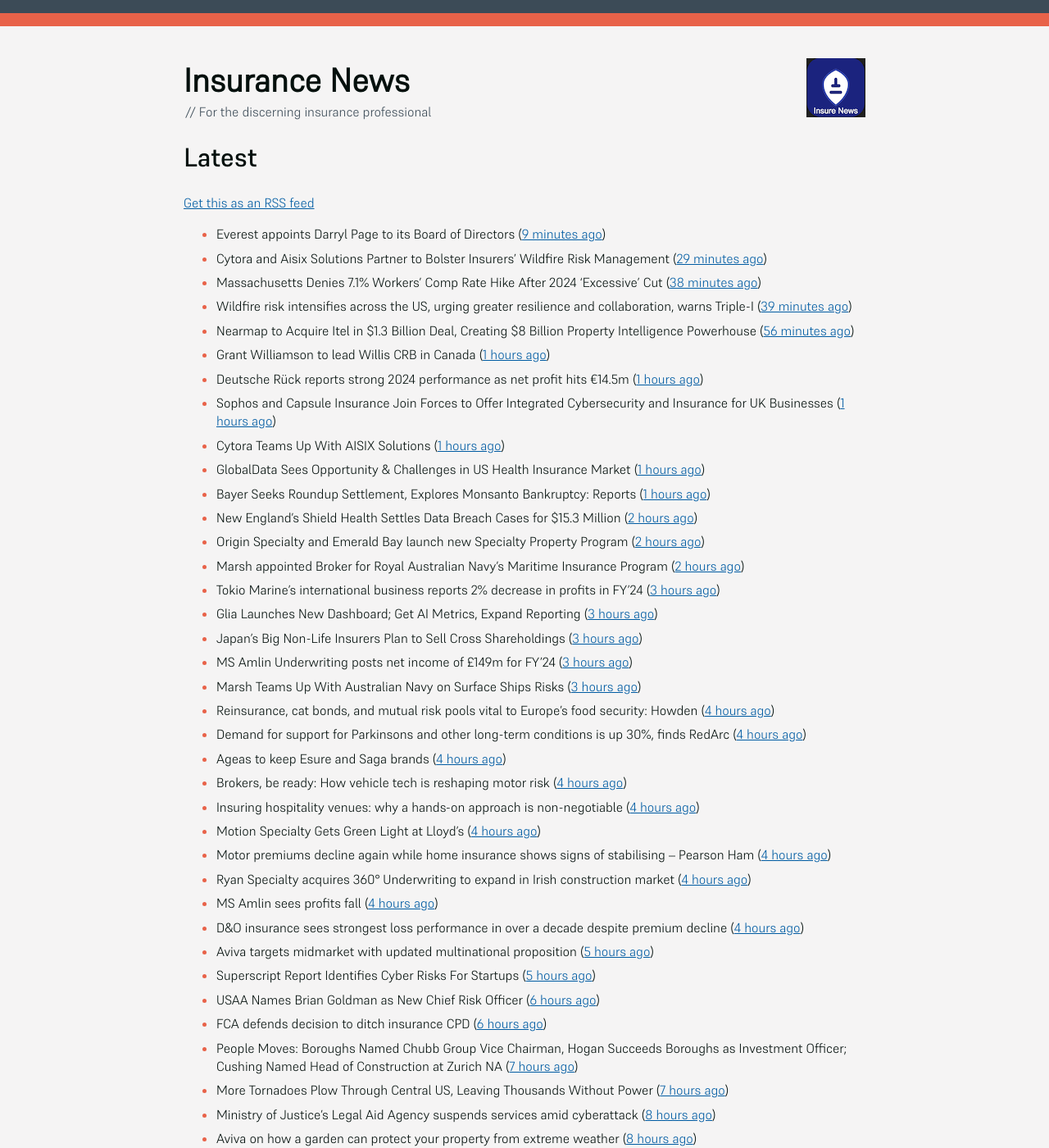
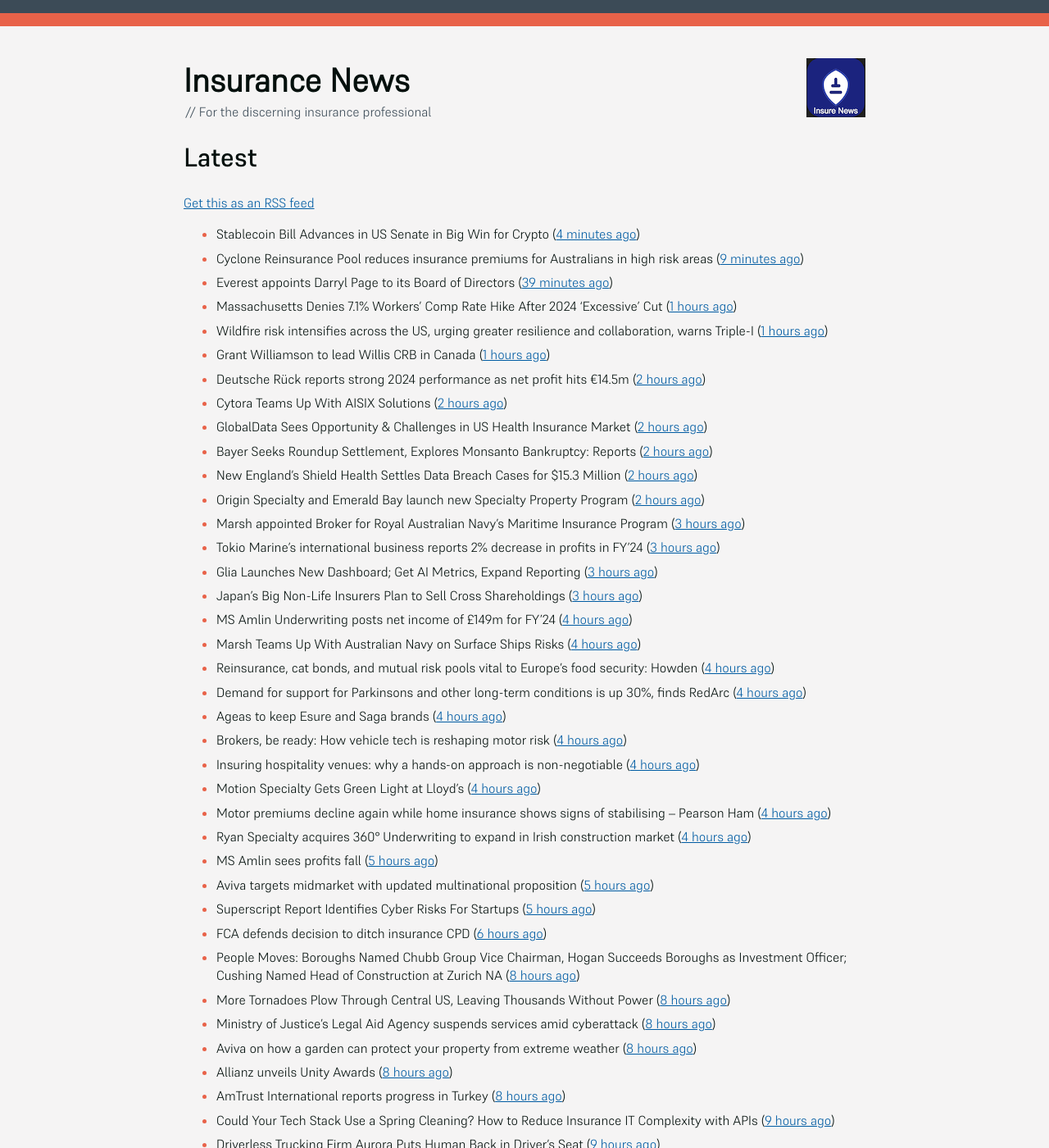
Before and after one commit to mat-0/feeds.thechels.uk, a Jekyll site: the page built from index.md, in a window 1280 px wide and 1400 px high. Shown: the whole window at 82% size. Built offline with Jekyll 4.4.1, drawn with Linux system fonts in a browser that asks for light colours; some of the changed text lies outside the part shown.

Commit message:
New Feed

```diff
--- a/index.md
+++ b/index.md
@@ -8,25 +8,24 @@ description: Latest Updates
 [Get this as an RSS feed](/feed.rss)
 
 <!-- news_marker starts -->
-- Everest appoints Darryl Page to its Board of Directors ([9 minutes ago](https://www.reinsurancene.ws/everest-appoints-darryl-page-to-its-board-of-directors/))
-- Cytora and Aisix Solutions Partner to Bolster Insurers’ Wildfire Risk Management ([29 minutes ago](https://www.insurtechinsights.com/cytora-and-aisix-solutions-partner-to-bolster-insurers-wildfire-risk-management/))
-- Massachusetts Denies 7.1% Workers’ Comp Rate Hike After 2024 ‘Excessive’ Cut ([38 minutes ago](https://www.insurancejournal.com/news/east/2025/05/20/824489.htm))
-- Wildfire risk intensifies across the US, urging greater resilience and collaboration, warns Triple-I ([39 minutes ago](https://www.reinsurancene.ws/wildfire-risk-intensifies-across-the-us-urging-greater-resilience-and-collaboration-warns-triple-i/))
-- Nearmap to Acquire Itel in $1.3 Billion Deal, Creating $8 Billion Property Intelligence Powerhouse ([56 minutes ago](https://www.insurtechinsights.com/nearmap-to-acquire-itel-in-1-3-billion-deal-creating-8-billion-property-intelligence-powerhouse/))
+- Stablecoin Bill Advances in US Senate in Big Win for Crypto ([4 minutes ago](https://www.insurancejournal.com/news/national/2025/05/20/824512.htm))
+- Cyclone Reinsurance Pool reduces insurance premiums for Australians in high risk areas ([9 minutes ago](https://www.reinsurancene.ws/cyclone-reinsurance-pool-reduces-insurance-premiums-for-australians-in-high-risk-areas/))
+- Everest appoints Darryl Page to its Board of Directors ([39 minutes ago](https://www.reinsurancene.ws/everest-appoints-darryl-page-to-its-board-of-directors/))
+- Massachusetts Denies 7.1% Workers’ Comp Rate Hike After 2024 ‘Excessive’ Cut ([1 hours ago](https://www.insurancejournal.com/news/east/2025/05/20/824489.htm))
+- Wildfire risk intensifies across the US, urging greater resilience and collaboration, warns Triple-I ([1 hours ago](https://www.reinsurancene.ws/wildfire-risk-intensifies-across-the-us-urging-greater-resilience-and-collaboration-warns-triple-i/))
 - Grant Williamson to lead Willis CRB in Canada ([1 hours ago](https://www.reinsurancene.ws/grant-williamson-to-lead-willis-crb-in-canada/))
-- Deutsche Rück reports strong 2024 performance as net profit hits €14.5m ([1 hours ago](https://www.reinsurancene.ws/deutsche-ruck-reports-strong-2024-performance-as-net-profit-hits-e14-5m/))
-- Sophos and Capsule Insurance Join Forces to Offer Integrated Cybersecurity and Insurance for UK Businesses ([1 hours ago](https://www.insurtechinsights.com/sophos-and-capsule-insurance-join-forces-to-offer-integrated-cybersecurity-and-insurance-for-uk-businesses/))
-- Cytora Teams Up With AISIX Solutions ([1 hours ago](https://insurance-edge.net/2025/05/20/cytora-teams-up-with-aisix-solutions/))
-- GlobalData Sees Opportunity & Challenges in US Health Insurance Market ([1 hours ago](https://insurance-edge.net/2025/05/20/globaldata-sees-opportunity-challenges-in-us-health-insurance-market/))
-- Bayer Seeks Roundup Settlement, Explores Monsanto Bankruptcy: Reports ([1 hours ago](https://www.insurancejournal.com/news/national/2025/05/20/824477.htm))
+- Deutsche Rück reports strong 2024 performance as net profit hits €14.5m ([2 hours ago](https://www.reinsurancene.ws/deutsche-ruck-reports-strong-2024-performance-as-net-profit-hits-e14-5m/))
+- Cytora Teams Up With AISIX Solutions ([2 hours ago](https://insurance-edge.net/2025/05/20/cytora-teams-up-with-aisix-solutions/))
+- GlobalData Sees Opportunity & Challenges in US Health Insurance Market ([2 hours ago](https://insurance-edge.net/2025/05/20/globaldata-sees-opportunity-challenges-in-us-health-insurance-market/))
+- Bayer Seeks Roundup Settlement, Explores Monsanto Bankruptcy: Reports ([2 hours ago](https://www.insurancejournal.com/news/national/2025/05/20/824477.htm))
 - New England’s Shield Health Settles Data Breach Cases for $15.3 Million ([2 hours ago](https://www.insurancejournal.com/news/east/2025/05/20/824475.htm))
 - Origin Specialty and Emerald Bay launch new Specialty Property Program ([2 hours ago](https://www.reinsurancene.ws/origin-specialty-and-emerald-bay-launch-new-specialty-property-program/))
-- Marsh appointed Broker for Royal Australian Navy’s Maritime Insurance Program ([2 hours ago](https://www.reinsurancene.ws/marsh-appointed-broker-for-royal-australian-navys-maritime-insurance-program/))
+- Marsh appointed Broker for Royal Australian Navy’s Maritime Insurance Program ([3 hours ago](https://www.reinsurancene.ws/marsh-appointed-broker-for-royal-australian-navys-maritime-insurance-program/))
 - Tokio Marine’s international business reports 2% decrease in profits in FY’24 ([3 hours ago](https://www.reinsurancene.ws/tokio-marines-international-business-reports-2-decrease-in-profits-in-fy24/))
 - Glia Launches New Dashboard; Get AI Metrics, Expand Reporting ([3 hours ago](https://insurance-edge.net/2025/05/20/glia-launches-new-dashboard-get-ai-metrics-expand-reporting/))
 - Japan’s Big Non-Life Insurers Plan to Sell Cross Shareholdings ([3 hours ago](https://www.insurancejournal.com/news/international/2025/05/20/824468.htm))
-- MS Amlin Underwriting posts net income of £149m for FY’24 ([3 hours ago](https://www.reinsurancene.ws/ms-amlin-underwriting-posts-net-income-of-149m-for-fy24/))
-- Marsh Teams Up With Australian Navy on Surface Ships Risks ([3 hours ago](https://insurance-edge.net/2025/05/20/marsh-teams-up-with-australian-navy-on-surface-ships-risks/))
+- MS Amlin Underwriting posts net income of £149m for FY’24 ([4 hours ago](https://www.reinsurancene.ws/ms-amlin-underwriting-posts-net-income-of-149m-for-fy24/))
+- Marsh Teams Up With Australian Navy on Surface Ships Risks ([4 hours ago](https://insurance-edge.net/2025/05/20/marsh-teams-up-with-australian-navy-on-surface-ships-risks/))
 - Reinsurance, cat bonds, and mutual risk pools vital to Europe’s food security: Howden ([4 hours ago](https://www.reinsurancene.ws/reinsurance-cat-bonds-and-mutual-risk-pools-vital-to-europes-food-security-howden/))
 - Demand for support for Parkinsons and other long-term conditions is up 30%, finds RedArc ([4 hours ago](https://ifamagazine.com/demand-for-support-for-parkinsons-and-other-long-term-conditions-is-up-30-finds-redarc/))
 - Ageas to keep Esure and Saga brands ([4 hours ago](https://www.postonline.co.uk/news/7957788/ageas-to-keep-esure-and-saga-brands))
@@ -35,48 +34,42 @@ description: Latest Updates
 - Motion Specialty Gets Green Light at Lloyd’s ([4 hours ago](https://insurance-edge.net/2025/05/20/motion-specialty-gets-green-light-at-lloyds/))
 - Motor premiums decline again while home insurance shows signs of stabilising – Pearson Ham ([4 hours ago](https://www.insurancebusinessmag.com/uk/news/auto-motor/motor-premiums-decline-again-while-home-insurance-shows-signs-of-stabilising--pearson-ham-536267.aspx))
 - Ryan Specialty acquires 360° Underwriting to expand in Irish construction market ([4 hours ago](https://www.insurancebusinessmag.com/uk/news/breaking-news/ryan-specialty-acquires-360-underwriting-to-expand-in-irish-construction-market-536266.aspx))
-- MS Amlin sees profits fall ([4 hours ago](https://www.insurancebusinessmag.com/uk/news/breaking-news/ms-amlin-sees-profits-fall-536259.aspx))
-- D&O insurance sees strongest loss performance in over a decade despite premium decline ([4 hours ago](https://www.reinsurancene.ws/do-insurance-sees-strongest-loss-performance-in-over-a-decade-despite-premium-decline/))
+- MS Amlin sees profits fall ([5 hours ago](https://www.insurancebusinessmag.com/uk/news/breaking-news/ms-amlin-sees-profits-fall-536259.aspx))
 - Aviva targets midmarket with updated multinational proposition ([5 hours ago](https://www.postonline.co.uk/broker/7957787/aviva-targets-midmarket-with-updated-multinational-proposition))
 - Superscript Report Identifies Cyber Risks For Startups ([5 hours ago](https://insurance-edge.net/2025/05/20/superscript-report-identifies-cyber-risks-for-startups/))
-- USAA Names Brian Goldman as New Chief Risk Officer ([6 hours ago](https://www.insurtechinsights.com/usaa-names-brian-goldman-as-new-chief-risk-officer/))
 - FCA defends decision to ditch insurance CPD ([6 hours ago](https://www.postonline.co.uk/news/7957780/fca-defends-decision-to-ditch-insurance-cpd))
-- People Moves: Boroughs Named Chubb Group Vice Chairman, Hogan Succeeds Boroughs as Investment Officer; Cushing Named Head of Construction at Zurich NA ([7 hours ago](https://www.insurancejournal.com/news/national/2025/05/20/824390.htm))
-- More Tornadoes Plow Through Central US, Leaving Thousands Without Power ([7 hours ago](https://www.insurancejournal.com/news/southeast/2025/05/20/824450.htm))
+- People Moves: Boroughs Named Chubb Group Vice Chairman, Hogan Succeeds Boroughs as Investment Officer; Cushing Named Head of Construction at Zurich NA ([8 hours ago](https://www.insurancejournal.com/news/national/2025/05/20/824390.htm))
+- More Tornadoes Plow Through Central US, Leaving Thousands Without Power ([8 hours ago](https://www.insurancejournal.com/news/southeast/2025/05/20/824450.htm))
 - Ministry of Justice's Legal Aid Agency suspends services amid cyberattack ([8 hours ago](https://www.insurancebusinessmag.com/uk/news/cyber/ministry-of-justices-legal-aid-agency-suspends-services-amid-cyberattack-536241.aspx))
 - Aviva on how a garden can protect your property from extreme weather ([8 hours ago](https://www.insurancebusinessmag.com/uk/news/property-insurance/aviva-on-how-a-garden-can-protect-your-property-from-extreme-weather-536238.aspx))
 - Allianz unveils Unity Awards ([8 hours ago](https://www.insurancebusinessmag.com/uk/news/breaking-news/allianz-unveils-unity-awards-536237.aspx))
 - AmTrust International reports progress in Turkey ([8 hours ago](https://www.insurancebusinessmag.com/uk/news/breaking-news/amtrust-international-reports-progress-in-turkey-536236.aspx))
-- Could Your Tech Stack Use a Spring Cleaning? How to Reduce Insurance IT Complexity with APIs ([8 hours ago](https://www.insurancejournal.com/blogs/agentsync/2025/05/20/822951.htm))
-- Driverless Trucking Firm Aurora Puts Human Back in Driver’s Seat ([8 hours ago](https://www.insurancejournal.com/news/southcentral/2025/05/20/824443.htm))
-- Big Interview: Jason Richards, Swiss Re ([8 hours ago](https://www.postonline.co.uk/reinsurance/7957541/big-interview-jason-richards-swiss-re))
+- Could Your Tech Stack Use a Spring Cleaning? How to Reduce Insurance IT Complexity with APIs ([9 hours ago](https://www.insurancejournal.com/blogs/agentsync/2025/05/20/822951.htm))
+- Driverless Trucking Firm Aurora Puts Human Back in Driver’s Seat ([9 hours ago](https://www.insurancejournal.com/news/southcentral/2025/05/20/824443.htm))
+- Big Interview: Jason Richards, Swiss Re ([9 hours ago](https://www.postonline.co.uk/reinsurance/7957541/big-interview-jason-richards-swiss-re))
 - APCIA: Record Shows ‘Minimal Complaints’ on Hurricane Milton, Helene Claims ([9 hours ago](https://www.insurancejournal.com/news/national/2025/05/20/824364.htm))
 - Italy’s Data Watchdog Fines AI Company Replika’s Developer $5.6 Million ([9 hours ago](https://www.insurancejournal.com/news/international/2025/05/20/824403.htm))
-- EY Negligently Missed Huge Fraud at Collapsed Hospital Operator, $3B UK Trial Hears ([9 hours ago](https://www.insurancejournal.com/news/international/2025/05/20/824369.htm))
-- EU Will Propose to G7 Nations a Reduction in Sanctions Price Cap for Russian Oil ([9 hours ago](https://www.insurancejournal.com/news/international/2025/05/20/824398.htm))
-- Motion Specialty Launches Lloyd’s MGU, Founded by Former Hiscox Executives ([9 hours ago](https://www.insurancejournal.com/news/international/2025/05/20/824409.htm))
-- FCC Approves Verizon Deal to Acquire Frontier After DEI Changes ([9 hours ago](https://www.insurancejournal.com/news/national/2025/05/20/824415.htm))
-- People Moves: O’Day Named Acting Director of Oregon DCBS, Keen as Acting Insurance Commissioner ([9 hours ago](https://www.insurancejournal.com/news/west/2025/05/20/824095.htm))
-- Maryland Officials Say Autopsies Misclassified Deaths in Police Custody ([9 hours ago](https://www.insurancejournal.com/news/east/2025/05/20/824439.htm))
-- US Aviation Authorities Probe LaGuardia Runway Close Call ([9 hours ago](https://www.insurancejournal.com/news/east/2025/05/20/824432.htm))
-- Idaho Police Release Names of 6 Killed in Yellowstone Tour Crash Amid Investigation ([9 hours ago](https://www.insurancejournal.com/news/west/2025/05/20/824420.htm))
-- A new era for justice in Northern Ireland? ([9 hours ago](https://www.postonline.co.uk/claims/7957782/a-new-era-for-justice-in-northern-ireland))
-- Train Strikes Family on Ohio Railroad Bridge, Killing 3 ([9 hours ago](https://www.insurancejournal.com/news/midwest/2025/05/20/824453.htm))
-- Federal Jury Awards $405K Verdict Against Florida Senior Living Facility ([9 hours ago](https://www.insurancejournal.com/news/southeast/2025/05/20/824447.htm))
+- EY Negligently Missed Huge Fraud at Collapsed Hospital Operator, $3B UK Trial Hears ([10 hours ago](https://www.insurancejournal.com/news/international/2025/05/20/824369.htm))
+- EU Will Propose to G7 Nations a Reduction in Sanctions Price Cap for Russian Oil ([10 hours ago](https://www.insurancejournal.com/news/international/2025/05/20/824398.htm))
+- Motion Specialty Launches Lloyd’s MGU, Founded by Former Hiscox Executives ([10 hours ago](https://www.insurancejournal.com/news/international/2025/05/20/824409.htm))
+- FCC Approves Verizon Deal to Acquire Frontier After DEI Changes ([10 hours ago](https://www.insurancejournal.com/news/national/2025/05/20/824415.htm))
+- People Moves: O’Day Named Acting Director of Oregon DCBS, Keen as Acting Insurance Commissioner ([10 hours ago](https://www.insurancejournal.com/news/west/2025/05/20/824095.htm))
+- Maryland Officials Say Autopsies Misclassified Deaths in Police Custody ([10 hours ago](https://www.insurancejournal.com/news/east/2025/05/20/824439.htm))
+- US Aviation Authorities Probe LaGuardia Runway Close Call ([10 hours ago](https://www.insurancejournal.com/news/east/2025/05/20/824432.htm))
+- Idaho Police Release Names of 6 Killed in Yellowstone Tour Crash Amid Investigation ([10 hours ago](https://www.insurancejournal.com/news/west/2025/05/20/824420.htm))
+- A new era for justice in Northern Ireland? ([10 hours ago](https://www.postonline.co.uk/claims/7957782/a-new-era-for-justice-in-northern-ireland))
+- Train Strikes Family on Ohio Railroad Bridge, Killing 3 ([10 hours ago](https://www.insurancejournal.com/news/midwest/2025/05/20/824453.htm))
+- Federal Jury Awards $405K Verdict Against Florida Senior Living Facility ([10 hours ago](https://www.insurancejournal.com/news/southeast/2025/05/20/824447.htm))
 - Staged Auto Accidents: A Costly and Dangerous Threat for Fleets ([10 hours ago](https://www.insurancejournal.com/blogs/iat/2025/05/20/822221.htm))
 - AI data management crucial for insurers' compliance ([18 hours ago](https://www.dig-in.com/news/ai-data-management-crucial-for-insurers-compliance))
-- Strategies for navigating regulatory changes in a digital landscape ([18 hours ago](https://www.dig-in.com/opinion/strategies-for-navigating-federal-and-state-regulations))
+- Strategies for navigating regulatory changes in a digital landscape ([19 hours ago](https://www.dig-in.com/opinion/strategies-for-navigating-federal-and-state-regulations))
 - California Commissioner Launches Smoke Claims & Remediation Task Force ([20 hours ago](https://www.insurancejournal.com/news/west/2025/05/19/824395.htm))
-- Turbulent Waters May Have Been Factor in Mexican Ship’s Crash Into Brooklyn Bridge ([20 hours ago](https://www.insurancejournal.com/news/east/2025/05/19/824334.htm))
+- Turbulent Waters May Have Been Factor in Mexican Ship’s Crash Into Brooklyn Bridge ([21 hours ago](https://www.insurancejournal.com/news/east/2025/05/19/824334.htm))
 - Despite Backlash From Trump, DEI Hasn’t Disappeared at US Companies ([22 hours ago](https://www.insurancejournal.com/news/national/2025/05/19/824379.htm))
-- Fire Destroys Mansion on a Former Louisiana Sugar Plantation ([22 hours ago](https://www.insurancejournal.com/news/southcentral/2025/05/19/824378.htm))
-- Zurich targeting 30% SME growth in 2025 ([23 hours ago](https://www.postonline.co.uk/news/7957779/zurich-targeting-30-sme-growth-in-2025))
-- Aviva Partners with CyberCube to Enhance Cyber Threat Detection and Exposure Management ([23 hours ago](https://www.insurtechinsights.com/aviva-partners-with-cybercube-to-enhance-cyber-threat-detection-and-exposure-management/))
+- Zurich targeting 30% SME growth in 2025 ([1 days ago](https://www.postonline.co.uk/news/7957779/zurich-targeting-30-sme-growth-in-2025))
 - How Aviva is redefining mid-market support ([1 days ago](https://www.insurancebusinessmag.com/uk/news/breaking-news/how-aviva-is-redefining-midmarket-support-535375.aspx))
-- TELUS Health Acquires Workplace Options in $500 Million Deal, Accelerates Global Wellbeing Ambitions with GTCR Investment ([1 days ago](https://www.insurtechinsights.com/telus-health-acquires-workplace-options-in-500-million-deal-accelerates-global-wellbeing-ambitions-with-gtcr-investment/))
 - Industry reaction to the Law Comission’s will reform report ([1 days ago](https://ifamagazine.com/industry-reaction-to-the-law-comissions-will-reform-report/))
 - How can brokers ensure responsible AI usage in insurance operations? ([1 days ago](https://www.insurancebusinessmag.com/uk/news/technology/how-can-brokers-ensure-responsible-ai-usage-in-insurance-operations-536137.aspx))
-- Allstate Becomes Corporate Partner of Chicago Quantum Exchange to Advance Quantum Computing in Insurance ([1 days ago](https://www.insurtechinsights.com/allstate-becomes-corporate-partner-of-chicago-quantum-exchange-to-advance-quantum-computing-in-insurance/))
 - Why sustainable repairs and net zero goals are critical for brokers ([1 days ago](https://www.insurancebusinessmag.com/uk/news/environmental/why-sustainable-repairs-and-net-zero-goals-are-critical-for-brokers-536136.aspx))
 - Markel’s Galjaard outlines plan to double the UK business ([1 days ago](https://www.postonline.co.uk/news/7957775/markels-galjaard-outlines-plan-to-double-the-uk-business))
 - Rebekah Clement steps down from Lloyd's ([1 days ago](https://www.insurancebusinessmag.com/uk/news/breaking-news/rebekah-clement-steps-down-from-lloyds-536135.aspx))
@@ -95,8 +88,7 @@ description: Latest Updates
 - Claims service improves but regional delivery varies ([1 days ago](https://www.postonline.co.uk/claims/7957673/claims-service-improves-but-regional-delivery-varies))
 - How IoT complements Plymouth Rock's coverage strategy ([1 days ago](https://www.dig-in.com/news/plymouth-rock-uses-iot-technology-to-manage-risks))
 - Independent agents need data support to use agentic AI ([1 days ago](https://www.dig-in.com/news/independent-agents-need-data-support-to-use-agentic-ai))
-- Basel Committee resists US pressure to downplay climate risk ([3 days ago](https://www.dig-in.com/articles/basel-committee-resists-us-pressure-to-downplay-climate-risk))
-- Cable Insurance Teams Up with TruckerCloud to Enhance Telematics Capabilities ([4 days ago](https://www.insurtechinsights.com/cable-insurance-teams-up-with-truckercloud-to-enhance-telematics-capabilities/))
+- Basel Committee resists US pressure to downplay climate risk ([4 days ago](https://www.dig-in.com/articles/basel-committee-resists-us-pressure-to-downplay-climate-risk))
 - McLarens aims for net zero by 2050 ([4 days ago](https://www.postonline.co.uk/news/7957770/mclarens-aims-for-net-zero-by-2050))
 - AI will have a greater role to play in claims despite initial hesitancy ([4 days ago](https://www.postonline.co.uk/broker/7957769/ai-will-have-a-greater-role-to-play-in-claims-despite-initial-hesitancy))
 - Ardonagh’s rebrand; Google Cloud’s expansion; Insure Your Paws’ product ([4 days ago](https://www.postonline.co.uk/news/7957764/ardonaghs-rebrand-google-clouds-expansion-insure-your-paws-product))
@@ -113,10 +105,8 @@ description: Latest Updates
 - How insurers can use systemic risk knowledge internally ([4 days ago](https://www.dig-in.com/opinion/how-insurers-can-use-systemic-risk-knowledge-internally))
 - Marsh McLennan moves to Amazon cloud; ZestyAI in Connecticut and West Virginia: Insurtech news ([4 days ago](https://www.dig-in.com/news/marsh-mclennan-to-amazon-cloud-zestyai-and-insurtech-news))
 - Tiernan calls out ‘egregious trading behaviours’ at Lloyd’s ([4 days ago](https://www.postonline.co.uk/lloydslondon/7957765/tiernan-calls-out-egregious-trading-behaviours-at-lloyds))
-- Nationwide Partners with Kadance to Offer Genomics-Based Precision Health to Life Insurance Customers ([4 days ago](https://www.insurtechinsights.com/nationwide-partners-with-kadance-to-offer-genomics-based-precision-health-to-life-insurance-customers/))
 - Africa startups to seek new backers ([5 days ago](https://www.dig-in.com/articles/africa-startups-to-seek-new-backers))
 - Using technology to mitigate common household risks ([5 days ago](https://www.dig-in.com/podcast/using-technology-to-mitigate-common-household-risks))
-- Tinubu Secures $45 Million to Accelerate Global Leadership in Specialty Insurance SaaS ([5 days ago](https://www.insurtechinsights.com/tinubu-secures-45-million-to-accelerate-global-leadership-in-specialty-insurance-saas/))
 - ‘Don’t preach to us’, pleads Pen CEO ([5 days ago](https://www.postonline.co.uk/broker/7957752/dont-preach-to-us-pleads-pen-ceo))
 - DLG deal ‘on course’ and not a distraction for Aviva ([5 days ago](https://www.postonline.co.uk/news/7957750/dlg-deal-on-course-and-not-a-distraction-for-aviva))
 - Q&A: Andy Hutchinson, Turvi ([5 days ago](https://www.postonline.co.uk/technology/7957394/qa-andy-hutchinson-turvi))
```
